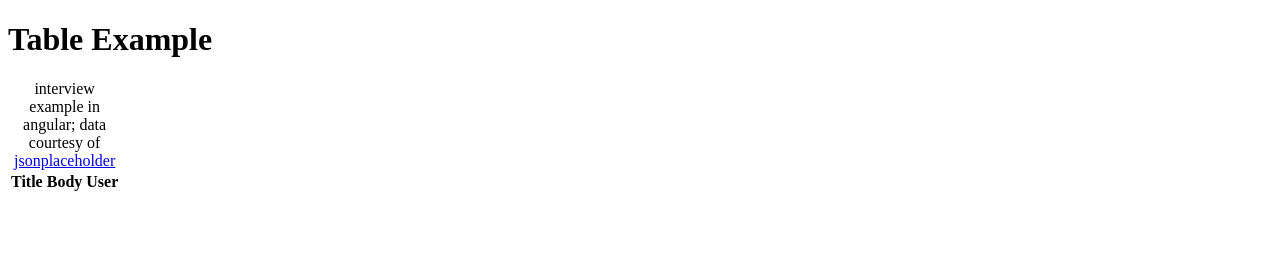
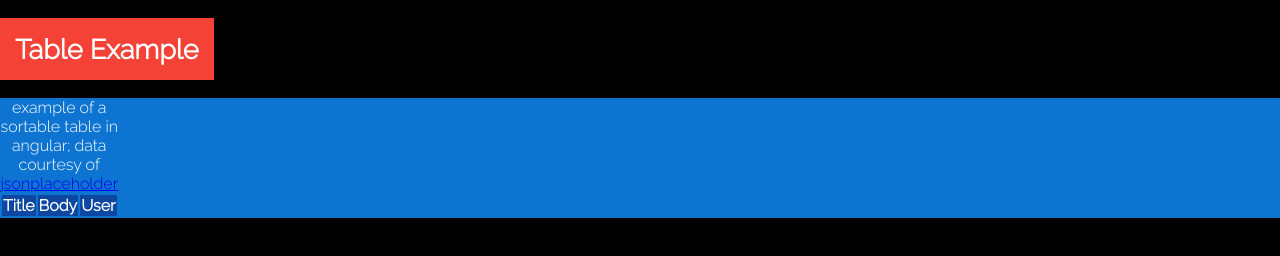
Before and after one commit to JoseVillarreal/angular-table, a plain HTML site: page index.html in a window 1280 px wide. Drawn offline with nearby package versions, Linux system fonts and the light colour scheme; no server answers.

Commit message:
adding stylesheet

```diff
--- a/app.js
+++ b/app.js
@@ -12,16 +12,17 @@ app.controller('tableController', function ($scope, $http){
 	//		- fix project's readme
 
 	//generic sorting function for table columns
-	$scope.sortTable = function($col){
+	$scope.sortTable = function(col){
+		console.log(col);
 		//check if sorting by same column
-		if ( $col == $scope.sortOption){
+		if ( col === $scope.sortOption){
 			//we are, so let's just flip sort order
 			$scope.sortOrder = !$scope.sortOrder;
 		}
 		else{
 			//we're not, so let's reset sort order to base & change column we're sorting by
 			$scope.sortOrder = false;
-			$scope.sortOption = $col;
+			$scope.sortOption = col;
 		}
 	}
 
--- a/index.html
+++ b/index.html
@@ -2,17 +2,21 @@
 <html>
 <head>
 	<title>Angular Table Example</title>
+	<link href='https://fonts.googleapis.com/css?family=Raleway:300' rel='stylesheet' type='text/css'>
+	<link href='https://fonts.googleapis.com/css?family=PT+Sans+Narrow' rel='stylesheet' type='text/css'>
+	<link rel="stylesheet" href="style.css">
 </head>
 <body ng-app="angularTable" ng-controller="tableController" ng-init="loadData()">
 	<div class="wrapper">
-		<h1>Table Example</h1>
+		<h1>Table Example {{sortOption}}</h1>
+		<div class="table-wrapper">
 			<table ng-cloak>
-			<caption>interview example in angular; data courtesy of <a href="http://jsonplaceholder.typicode.com/posts">jsonplaceholder</a></caption>
+				<caption>example of a sortable table in angular; data courtesy of <a href="http://jsonplaceholder.typicode.com/posts">jsonplaceholder</a></caption>
 				<thead>
 					<tr>
-					<th ng-click="sortTable(title)">Title</th>
-					<th ng-click="sortTable(body)">Body</th>
-					<th ng-click="sortTable(user)">User </th>
+						<th ng-click="sortTable('title')">Title <span ng-show="sortOption === 'title'"><i class="fa" ng-class="sortOrder ? 'fa-caret-down' : 'fa-caret-up'"></i></span></th>
+						<th ng-click="sortTable('body')">Body <span ng-show="sortOption === 'body'"><i class="fa" ng-class="sortOrder ? 'fa-caret-down' : 'fa-caret-up'"></i></span></th>
+						<th ng-click="sortTable('user')">User <span ng-show="sortOption === 'user'"><i class="fa" ng-class="sortOrder ? 'fa-caret-down' : 'fa-caret-up'"></i></span></th>
 					</tr>
 				</thead>
 				<tbody>
@@ -24,7 +28,10 @@
 				</tbody>
 			</table>
 		</div>
+	</div>
 </body>
 <script src="https://ajax.googleapis.com/ajax/libs/angularjs/1.5.5/angular.min.js" type="text/javascript" charset="utf-8"></script>
 <script src="./app.js" type="text/javascript" charset="utf-8"></script>
+<script src="https://use.fontawesome.com/734ca29010.js"></script>
+
 </html>
--- /dev/null
+++ b/style.css
@@ -0,0 +1,43 @@
+body{
+	background-color: black;
+	color: white;
+	margin: 0px;
+}
+
+h1, th, caption {font-family: 'Raleway', sans-serif;}
+td {font-family: 'PT Sans Narrow', sans-serif;}
+
+.wrapper {
+	width:100%;
+}
+.table-wrapper {
+	position:relative;
+	left:0px;
+	right:0px;
+	margin: 0px, 0px;
+	background-color: #0d74d1;
+	width:100%;
+	height:100%;
+}
+
+h1 {
+	background-color: #f44336;
+	width: fit-content;
+	padding: 15px;
+	font-size: 1.7em;
+}
+
+th {
+	background-color: #0d47a1;
+	color: white;
+}
+
+tr {
+	background-color: #bbdefb;
+	color: black;
+}
+
+td {
+	padding: 5px;
+	text-align: center;
+}
```
Lines whose indentation alone changed are shown as unchanged.
